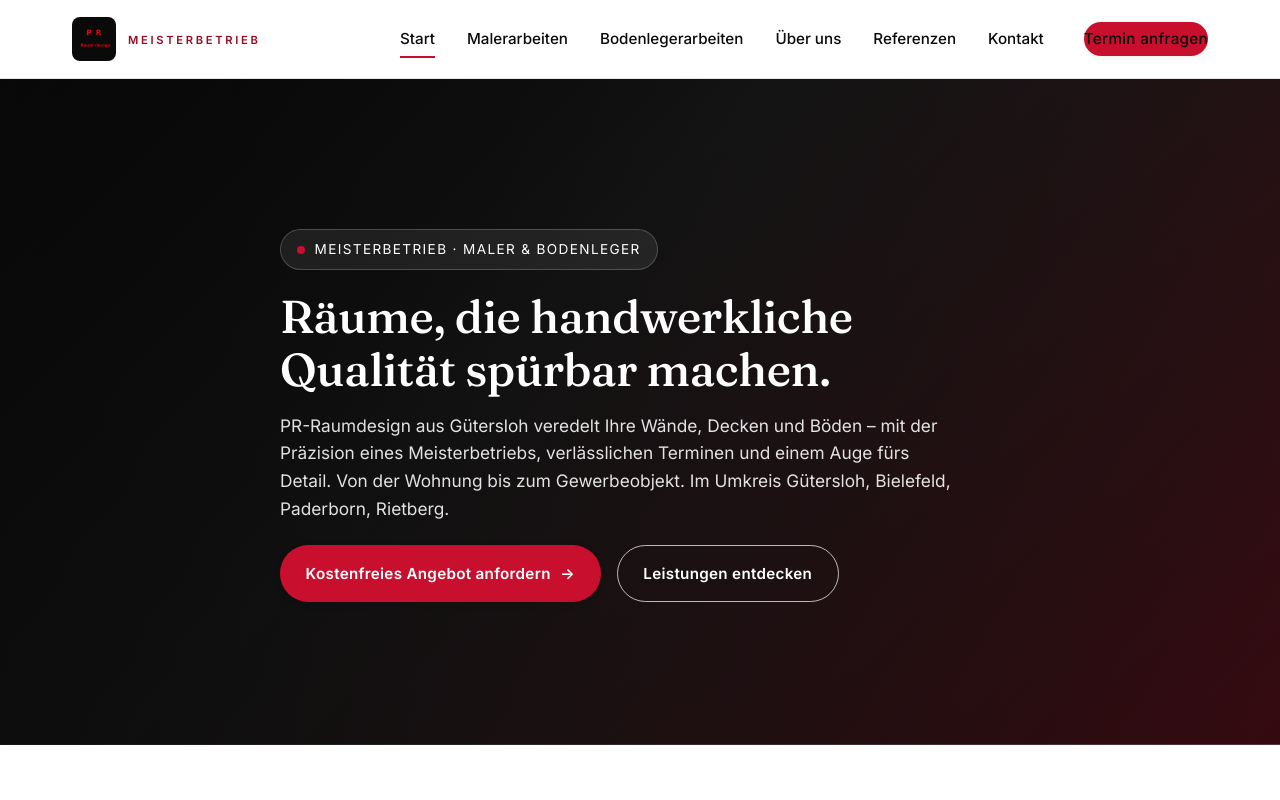
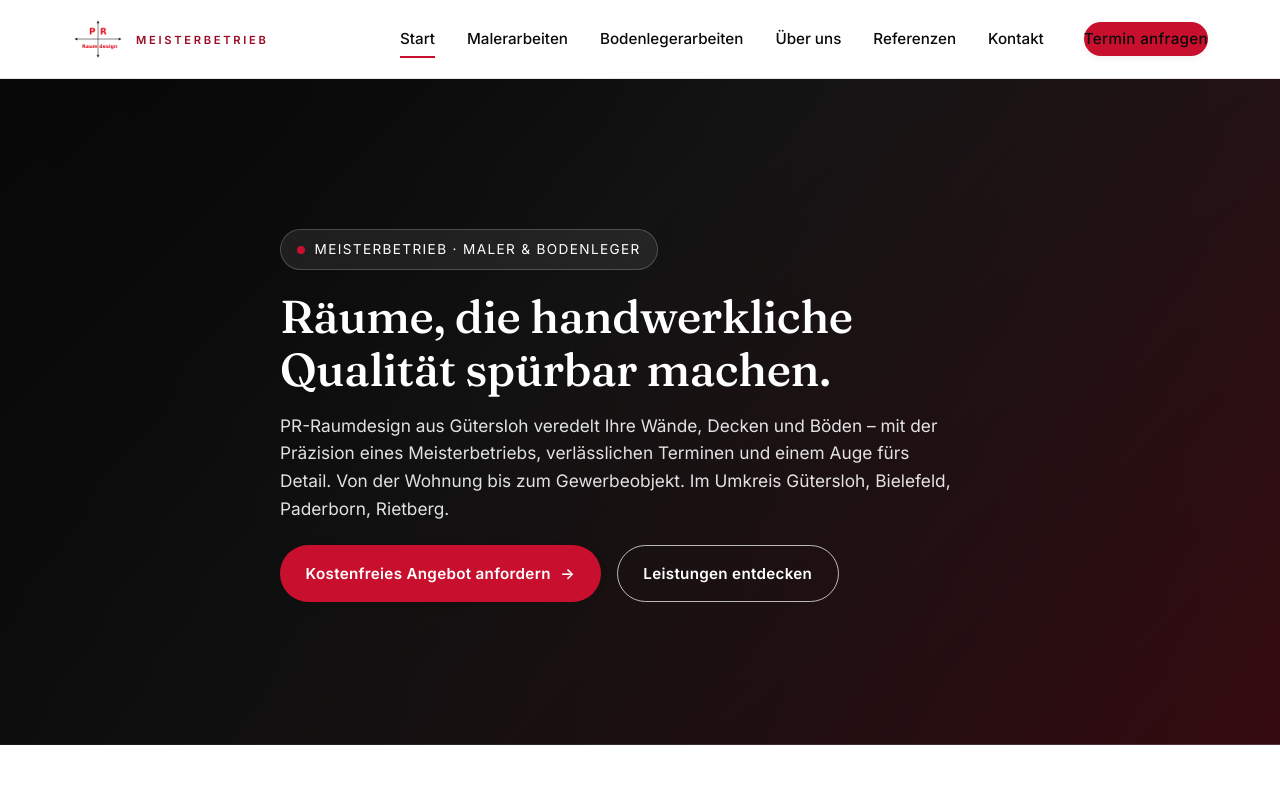
Before and after one commit to da77d/PR, a website: page index.html in a window 1280 px wide. Shown: the top 800 px of the page. Drawn offline with Linux system fonts and the light colour scheme.

Commit message:
Add files via upload

```diff
--- a/styles.css
+++ b/styles.css
@@ -151,17 +151,13 @@ section { padding: var(--section-y) 0; }
   color: var(--color-ink);
 }
 .brand-mark {
-  width: 44px; height: 44px;
-  border-radius: 8px;
+  width: 52px; height: 52px;
   display: block;
   flex-shrink: 0;
-  object-fit: cover;
-  background: var(--color-ink);
+  object-fit: contain;
 }
-/* Footer: subtle outline so the black square stays visible on dark bg */
 .site-footer .brand-mark {
-  outline: 1px solid rgba(255,255,255,0.12);
-  outline-offset: -1px;
+  width: 48px; height: 48px;
 }
 .brand-sub {
   display: block;
```
